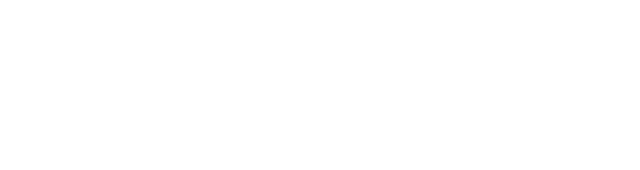
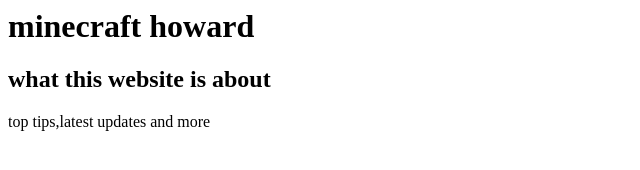
Before and after one commit to monty-howard/monty_flask, a plain HTML site: page static/minecraft/index.html in a window 1280 px wide. Shown: the whole page, without its empty margins (0-640 px from the left). Drawn offline with Linux system fonts and the light colour scheme.

Commit message:
text added

```diff
--- a/static/minecraft/index.html
+++ b/static/minecraft/index.html
@@ -4,7 +4,8 @@
     </styles>
   </head>
   <body>
-  <h1></h1>
-  <p></p>
+  <h1>minecraft howard</h1>
+    <h2>what this website is about</h2>
+  <p>top tips,latest updates and more</p>
   </body>
 </html>
```
